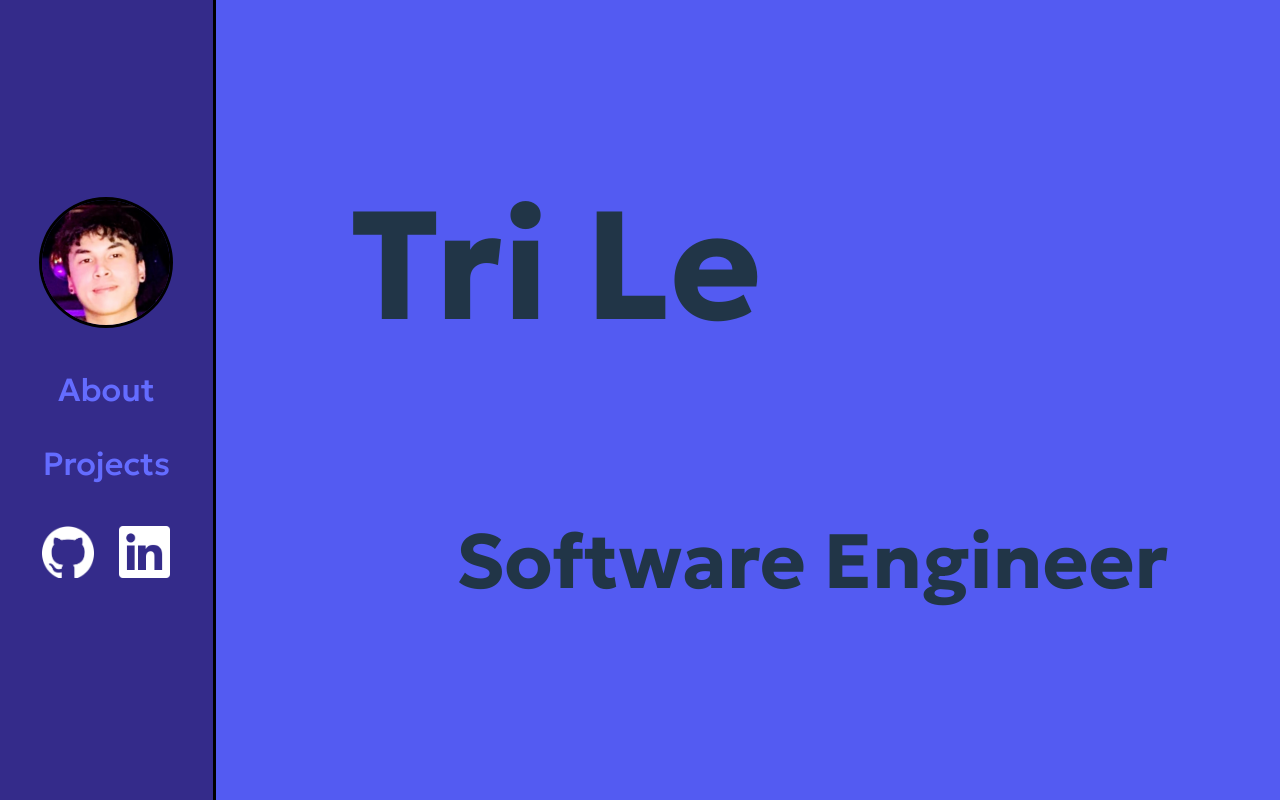
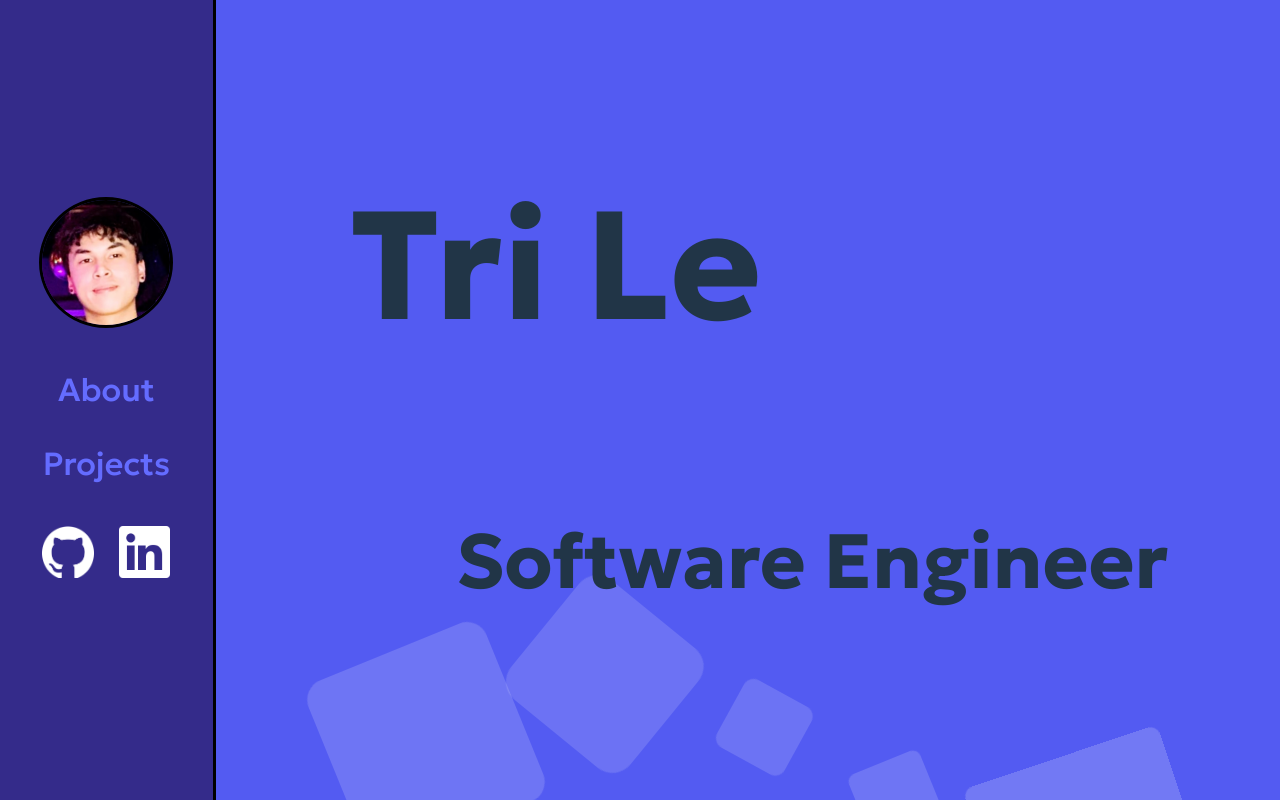
Before and after one commit to Trile16/personal-site, a React (Vite) app: page / in a window 1280 px wide. Built offline with nearby package versions, Linux system fonts and the light colour scheme.

Commit message:
fixed background bug

```diff
--- a/src/App.css
+++ b/src/App.css
@@ -5,7 +5,6 @@
   overflow-y: hidden;
   overflow-x: hidden;
   position: relative;
-  background-color: #535bf2;
 }
 
 body {
@@ -15,6 +14,7 @@ body {
   bottom: 0px;
   left: 0px;
   right: 0px;
+  background-color: #535bf2;
 }
 
 .area {
```
